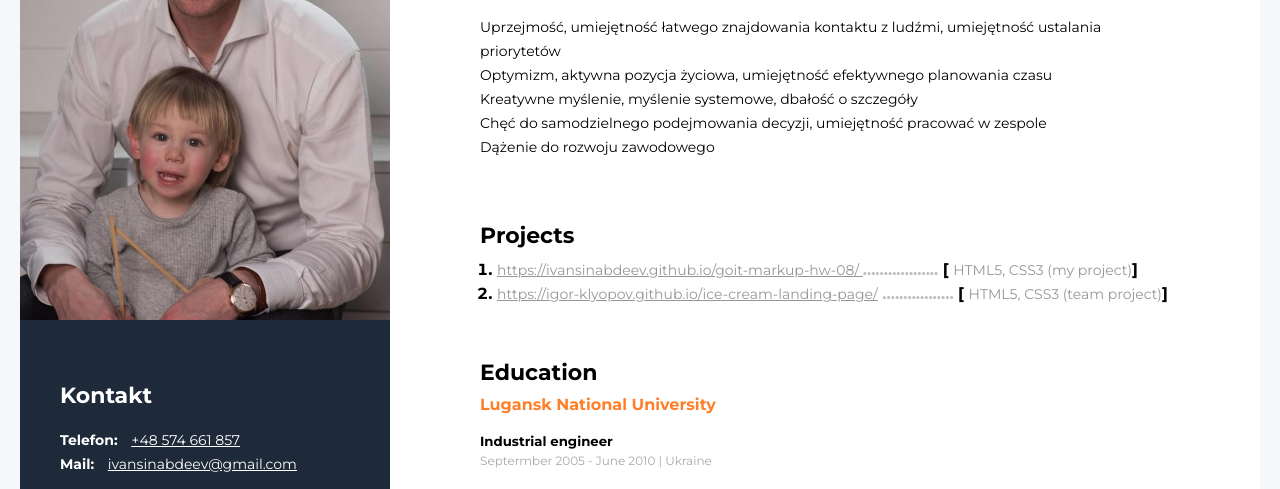
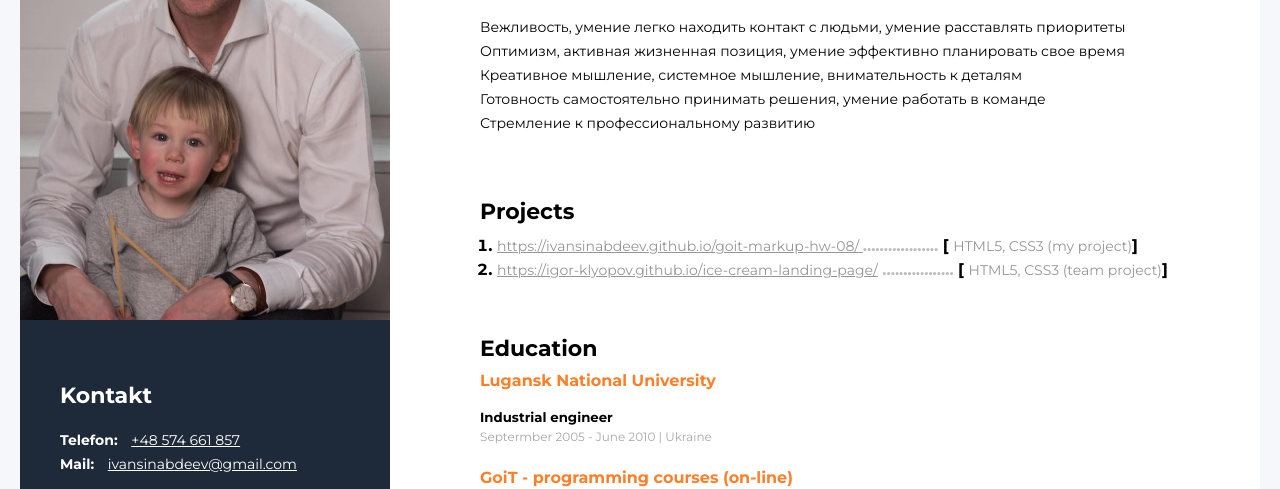
Before and after one commit to ivansinabdeev/myCV-iT, a plain HTML site: page index.html in a window 1280 px wide. Shown: the part 251-740 px from the top of the page. Drawn offline with Linux system fonts and the light colour scheme.

Commit message:
adds ru words

```diff
--- a/index.html
+++ b/index.html
@@ -90,17 +90,17 @@
             <h2 class="profesion-text">Front-End Developer</h2>
             <h1 class="my-name">Ivan Sinabdeev</h1>
 
-            <!-- <p class="text-for-me">Вежливость, умение легко находить контакт с людьми, умение расставлять приоритеты <br>
+            <p class="text-for-me">Вежливость, умение легко находить контакт с людьми, умение расставлять приоритеты <br>
                 Оптимизм, активная жизненная позиция, умение эффективно планировать свое время <br>
                 Креативное мышление, системное мышление, внимательность к деталям <br>
                 Готовность самостоятельно принимать решения, умение работать в команде <br>
                 Стремление к профессиональному развитию
-            </p> -->
-            <p class="text-for-me">Uprzejmość, umiejętność łatwego znajdowania kontaktu z ludźmi, umiejętność ustalania priorytetów <br> Optymizm, aktywna
+            </p>
+            <!-- <p class="text-for-me">Uprzejmość, umiejętność łatwego znajdowania kontaktu z ludźmi, umiejętność ustalania priorytetów <br> Optymizm, aktywna
             pozycja życiowa, umiejętność efektywnego planowania czasu <br> Kreatywne myślenie, myślenie systemowe, dbałość o
             szczegóły <br> Chęć do samodzielnego podejmowania decyzji, umiejętność pracować w zespole <br> Dążenie do rozwoju
             zawodowego
-            </p>
+            </p> -->
 
         </div>
 
```
